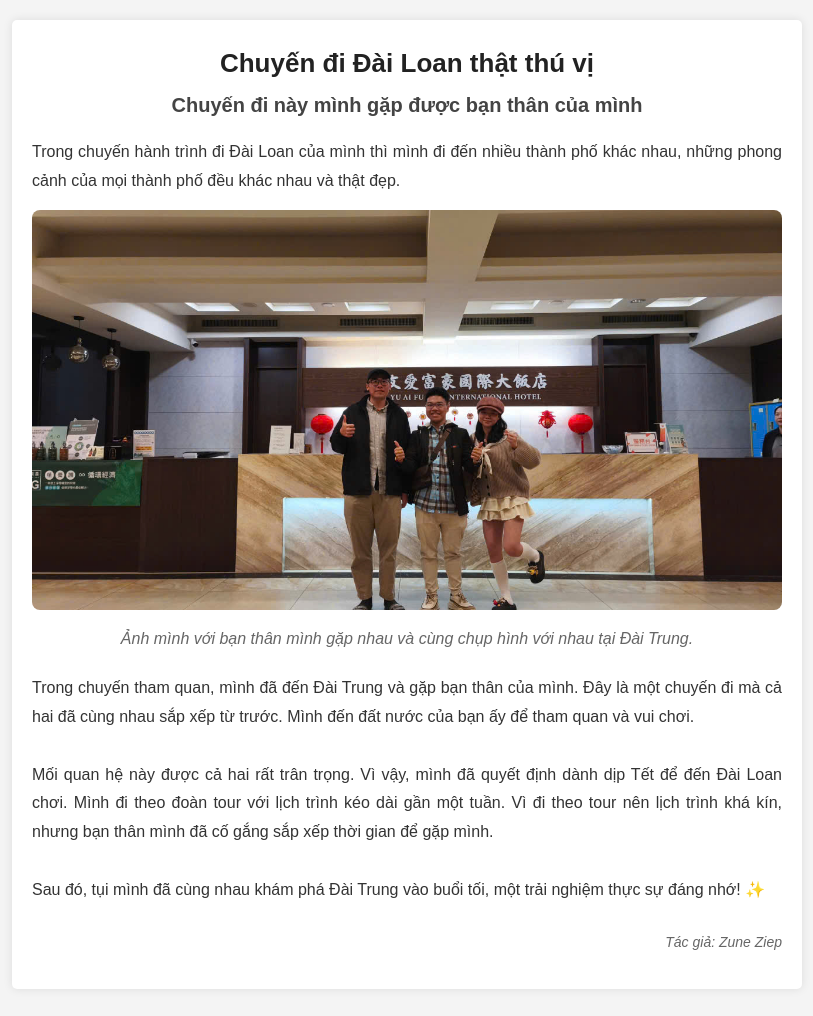
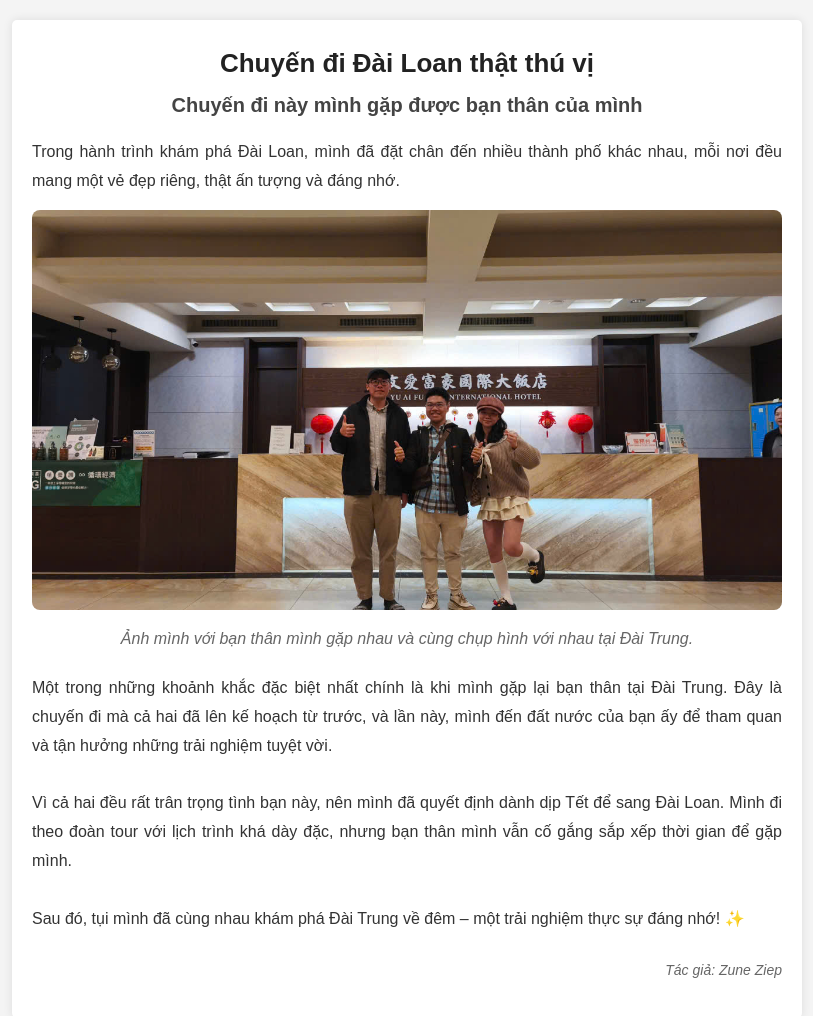
Before and after one commit to Chunyeap2003/Chuyen-di-dai-loan, a plain HTML site: page index.html in a window 1280 px wide. Shown: the whole page, without its empty margins (233-1046 px from the left). Drawn offline with Linux system fonts and the light colour scheme.

Commit message:
Update index.html

```diff
--- a/index.html
+++ b/index.html
@@ -71,19 +71,17 @@
             <div class = "title"> Chuyến đi Đài Loan thật thú vị</div>
             <div class = "subtitle"> Chuyến đi này mình gặp được bạn thân của mình</div>
             <div class = "content">
-                Trong chuyến hành trình đi Đài Loan của mình thì mình đi đến nhiều thành phố khác nhau, những phong cảnh của mọi thành phố đều khác nhau và thật đẹp.
+                Trong hành trình khám phá Đài Loan, mình đã đặt chân đến nhiều thành phố khác nhau, mỗi nơi đều mang một vẻ đẹp riêng, thật ấn tượng và đáng nhớ.
             </div>
             <img src="gap-ban-than-o-dai-trung.jpg" alt="Gặp bạn thân ở Đài Trung" class = "image">
             <div class = "caption"> Ảnh mình với bạn thân mình gặp nhau và cùng chụp hình với nhau tại Đài Trung.</div>
             <div class="content">
-                Trong chuyến tham quan, mình đã đến Đài Trung và gặp bạn thân của mình.
-                Đây là một chuyến đi mà cả hai đã cùng nhau sắp xếp từ trước.
-                Mình đến đất nước của bạn ấy để tham quan và vui chơi.
+                Một trong những khoảnh khắc đặc biệt nhất chính là khi mình gặp lại bạn thân tại Đài Trung.
+                Đây là chuyến đi mà cả hai đã lên kế hoạch từ trước, và lần này, mình đến đất nước của bạn ấy để tham quan và tận hưởng những trải nghiệm tuyệt vời.
                 <br><br>
-                Mối quan hệ này được cả hai rất trân trọng. Vì vậy, mình đã quyết định dành dịp Tết để đến Đài Loan chơi.
-                Mình đi theo đoàn tour với lịch trình kéo dài gần một tuần. Vì đi theo tour nên lịch trình khá kín, nhưng bạn thân mình đã cố gắng sắp xếp thời gian để gặp mình.
+                Vì cả hai đều rất trân trọng tình bạn này, nên mình đã quyết định dành dịp Tết để sang Đài Loan. Mình đi theo đoàn tour với lịch trình khá dày đặc, nhưng bạn thân mình vẫn cố gắng sắp xếp thời gian để gặp mình.
                 <br><br>
-                Sau đó, tụi mình đã cùng nhau khám phá Đài Trung vào buổi tối, một trải nghiệm thực sự đáng nhớ! ✨
+                Sau đó, tụi mình đã cùng nhau khám phá Đài Trung về đêm – một trải nghiệm thực sự đáng nhớ! ✨
             </div>
             <p class="author">Tác giả: Zune Ziep</p>
         </div>
```
